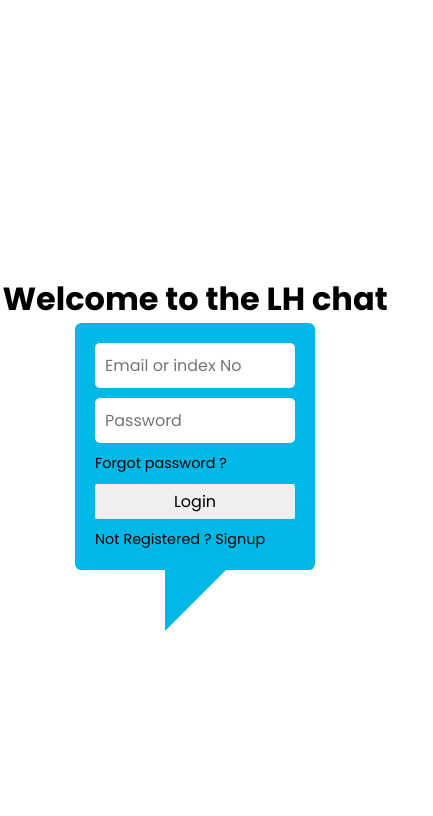
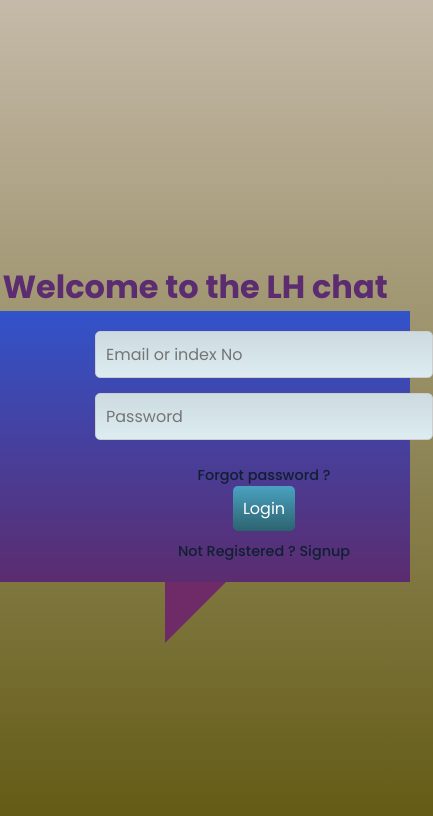
Before and after one commit to Shashitha-Ashan/mern-lecture-hall-chat, a React (Vite) app in the folder frontend/: page /login in a window 390 px wide. Shown: the top 816 px of the page, 433 px wide, since content can reach past the window. Built offline with nearby package versions, Linux system fonts and the light colour scheme; no server answers.

Commit message:
Update login.css

```diff
--- a/frontend/src/components/Login/login.css
+++ b/frontend/src/components/Login/login.css
@@ -1,3 +1,11 @@
+body {
+  background: linear-gradient(to bottom, #c5baa9, #605810);
+}
+
+h1 {
+  color: #5b2c6f;
+}
+
 .login-page-container form {
   display: flex;
   flex-direction: column;
@@ -11,42 +19,57 @@
   justify-content: center;
   height: 100vh;
 }
-.login-page-container {
-  background-color: var(--accent-color);
-  padding: 20px;
-  border-radius: 10%;
+
+.login-page-container form input {
+  margin-bottom: 15px;
+  padding: 10px;
+  border: 1px solid #ccc;
+  border-radius: 5px;
+  font-size: 1rem;
+  transition: border-color 0.3s ease;
+  background: linear-gradient(to bottom, #cddbe0, #dcecf0);
 }
-.login-page-container form input {
-  margin-bottom: 10px;
+
+.login-page-container from input:focus {
+  outline: none;
+  border-color: #649bd4;
+}
+
+.login-page-container form button {
   padding: 10px;
   border: none;
-  outline: none;
   border-radius: 5px;
   font-size: 1rem;
+  background: linear-gradient(to bottom, #4aa2c1, #2c636f);
+  color: #fff;
+  cursor: pointer;
+  transition: background-color 0.3s ease;
 }
-.login-page-container form button {
-  font-size: 1rem;
+.fogot-password,
+.signup {
   margin-top: 10px;
-  padding: 5px;
-  margin-bottom: 10px;
-  border-radius: 2px;
-  border: none;
+  font-size: 0.9rem;
+  text-align: center;
+  color: #102033;
   cursor: pointer;
+  font-weight: 500;
 }
-.fogot-password {
-  font-size: 0.9rem;
+
+.forgot-password:hover,
+.signup:hover {
+  text-decoration: underline;
+  color: #02070e;
 }
-.signup {
-  font-size: 0.9rem;
-}
+
 form a {
   text-decoration: none;
 }
 
 .login-page-container {
   position: relative;
-  background: #00b8e6;
-  border-radius: 0.4em;
+  background: linear-gradient(to bottom, #3253ca, #5b2c6f);
+  border-radius: 1em;
+  padding: 20px;
 }
 
 .login-page-container:after {
@@ -57,7 +80,7 @@ form a {
   width: 0;
   height: 0;
   border: 61px solid transparent;
-  border-top-color: #00b8e6;
+  border-top-color: #6e2b68;
   border-bottom: 0;
   border-left: 0;
   margin-left: -30.5px;
@@ -66,3 +89,25 @@ form a {
 .error {
   color: red;
 }
+
+/* Responsive Styles */
+@media screen and (max-width: 600px) {
+  .login-page-container {
+    width: 100%;
+    border-radius: 0;
+    box-shadow: none;
+    display: flex;
+    justify-content: center;
+    align-items: center;
+  }
+
+  .login-page-container form {
+    display: flex;
+    flex-direction: column;
+    flex-wrap: wrap;
+    justify-content: center;
+    align-items: center;
+    width: 25vw;
+    min-width: 200px;
+  }
+}
```
